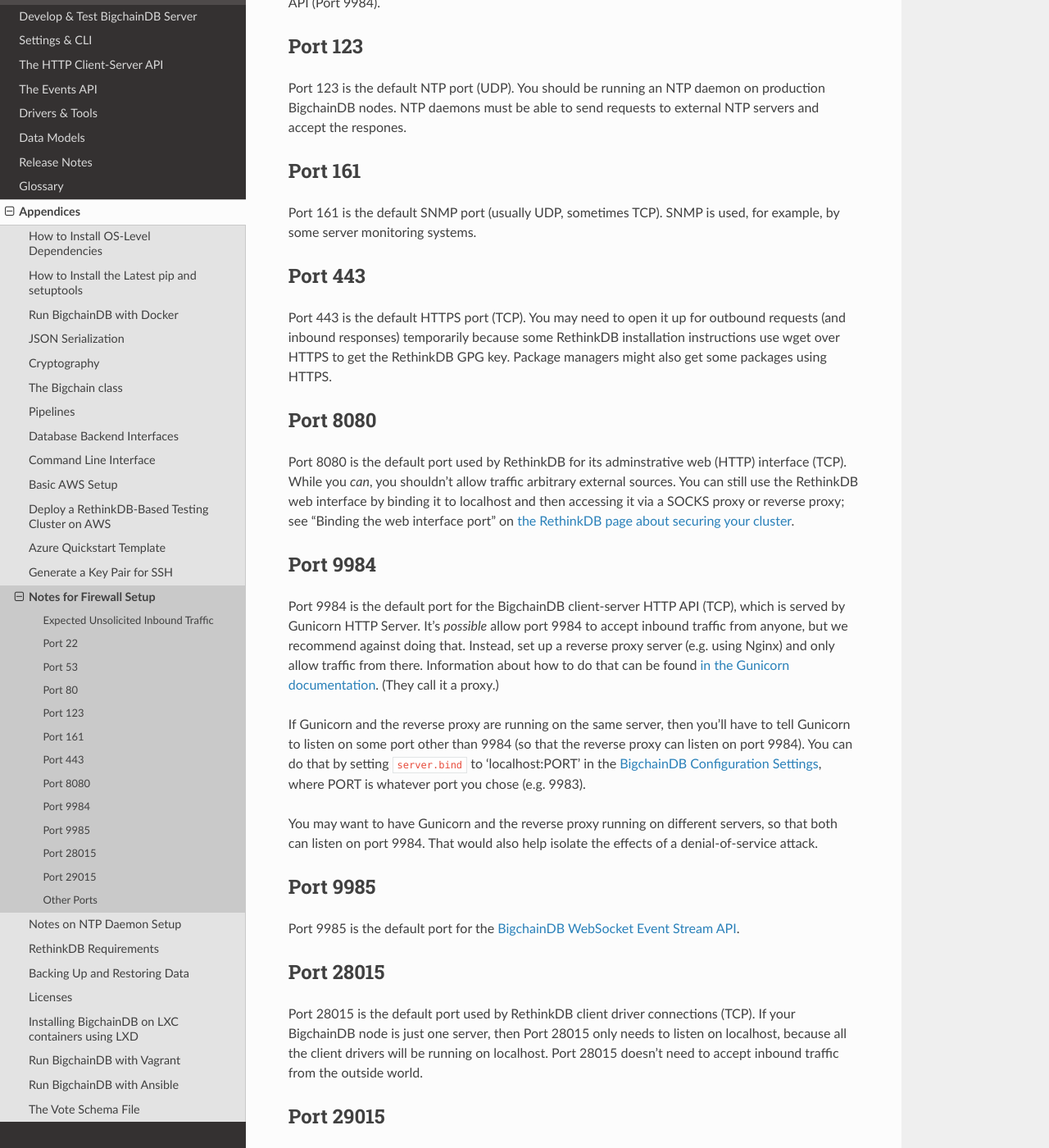
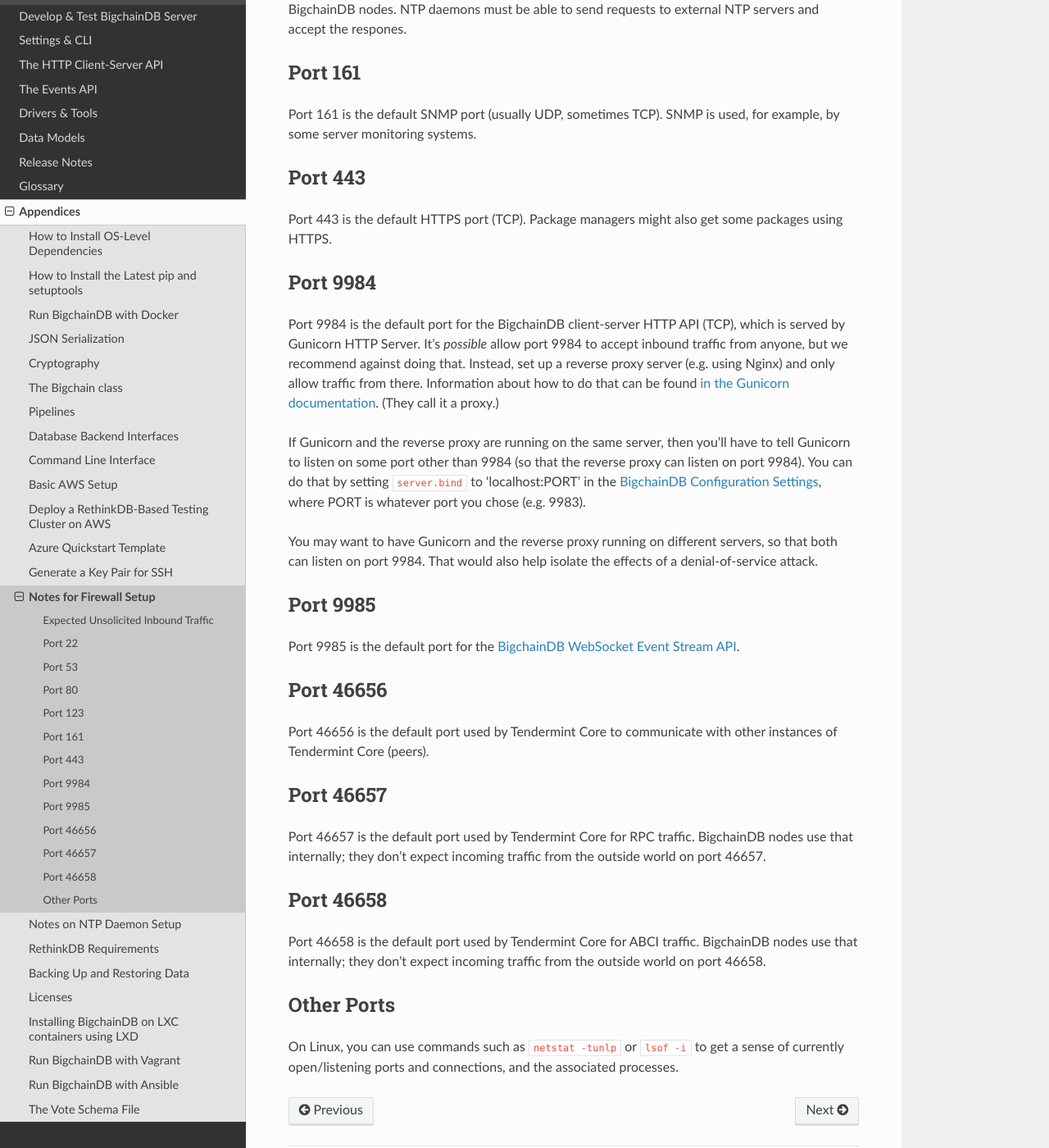
Before and after one commit to bigchaindb/bigchaindb, a Sphinx documentation site: the page built from docs/server/source/appendices/firewall-notes.md, in a window 1280 px wide and 1400 px high, scrolled down 1040 px. Shown: the whole window at 82% size. Built offline with Sphinx 7.4.7 and the Read the Docs theme 2.0.0, drawn with Linux system fonts in a browser that asks for light colours; some of the changed text lies outside the part shown.

Commit message:
Updated the Notes for Firewall Setup page in docs

```diff
--- a/docs/server/source/appendices/firewall-notes.md
+++ b/docs/server/source/appendices/firewall-notes.md
@@ -1,55 +1,41 @@
 # Notes for Firewall Setup
 
-This is a page of notes on the ports potentially used by BigchainDB nodes and the traffic they should expect, to help with firewall setup (and security group setup on AWS). This page is _not_ a firewall tutorial or step-by-step guide.
-
+This is a page of notes on the ports potentially used by BigchainDB nodes and the traffic they should expect, to help with firewall setup (or security group setup on cloud providers). This page is _not_ a firewall tutorial or step-by-step guide.
 
 ## Expected Unsolicited Inbound Traffic
 
-Assuming you aren't exposing the RethinkDB web interface on port 8080 (or any other port, because [there are more secure ways to access it](https://www.rethinkdb.com/docs/security/#binding-the-web-interface-port)), there are only three ports that should expect unsolicited inbound traffic:
+The following ports should expect unsolicited inbound traffic:
 
 1. **Port 22** can expect inbound SSH (TCP) traffic from the node administrator (i.e. a small set of IP addresses).
 1. **Port 9984** can expect inbound HTTP (TCP) traffic from BigchainDB clients sending transactions to the BigchainDB HTTP API.
 1. **Port 9985** can expect inbount WebSocket traffic from BigchainDB clients.
-1. If you're using RethinkDB, **Port 29015** can expect inbound TCP traffic from other RethinkDB nodes in the RethinkDB cluster (for RethinkDB intracluster communications).
-1. If you're using MongoDB, **Port 27017** can expect inbound TCP traffic from other nodes.
+1. **Port 46656** can expect inbount Tendermint P2P traffic from other Tendermint peers.
 
 All other ports should only get inbound traffic in response to specific requests from inside the node.
-
 
 ## Port 22
 
 Port 22 is the default SSH port (TCP) so you'll at least want to make it possible to SSH in from your remote machine(s).
 
-
 ## Port 53
 
 Port 53 is the default DNS port (UDP). It may be used, for example, by some package managers when look up the IP address associated with certain package sources.
 
-
 ## Port 80
 
-Port 80 is the default HTTP port (TCP). It's used by some package managers to get packages. It's _not_ used by the RethinkDB web interface (see Port 8080 below) or the BigchainDB client-server HTTP API (Port 9984).
-
+Port 80 is the default HTTP port (TCP). It's used by some package managers to get packages. It's _not_ the default port for the BigchainDB client-server HTTP API.
 
 ## Port 123
 
 Port 123 is the default NTP port (UDP). You should be running an NTP daemon on production BigchainDB nodes. NTP daemons must be able to send requests to external NTP servers and accept the respones.
 
-
 ## Port 161
 
 Port 161 is the default SNMP port (usually UDP, sometimes TCP). SNMP is used, for example, by some server monitoring systems.
 
-
 ## Port 443
 
-Port 443 is the default HTTPS port (TCP). You may need to open it up for outbound requests (and inbound responses) temporarily because some RethinkDB installation instructions use wget over HTTPS to get the RethinkDB GPG key. Package managers might also get some packages using HTTPS.
-
-
-## Port 8080
-
-Port 8080 is the default port used by RethinkDB for its adminstrative web (HTTP) interface (TCP). While you _can_, you shouldn't allow traffic arbitrary external sources. You can still use the RethinkDB web interface by binding it to localhost and then accessing it via a SOCKS proxy or reverse proxy; see "Binding the web interface port" on [the RethinkDB page about securing your cluster](https://rethinkdb.com/docs/security/).
-
+Port 443 is the default HTTPS port (TCP). Package managers might also get some packages using HTTPS.
 
 ## Port 9984
 
@@ -59,21 +45,21 @@
 
 You may want to have Gunicorn and the reverse proxy running on different servers, so that both can listen on port 9984. That would also help isolate the effects of a denial-of-service attack.
 
-
 ## Port 9985
 
 Port 9985 is the default port for the [BigchainDB WebSocket Event Stream API](../websocket-event-stream-api.html).
 
+## Port 46656
 
-## Port 28015
+Port 46656 is the default port used by Tendermint Core to communicate with other instances of Tendermint Core (peers).
 
-Port 28015 is the default port used by RethinkDB client driver connections (TCP). If your BigchainDB node is just one server, then Port 28015 only needs to listen on localhost, because all the client drivers will be running on localhost. Port 28015 doesn't need to accept inbound traffic from the outside world.
+## Port 46657
 
+Port 46657 is the default port used by Tendermint Core for RPC traffic. BigchainDB nodes use that internally; they don't expect incoming traffic from the outside world on port 46657.
 
-## Port 29015
+## Port 46658
 
-Port 29015 is the default port for RethinkDB intracluster connections (TCP). It should only accept incoming traffic from other RethinkDB servers in the cluster (a list of IP addresses that you should be able to find out).
-
+Port 46658 is the default port used by Tendermint Core for ABCI traffic. BigchainDB nodes use that internally; they don't expect incoming traffic from the outside world on port 46658.
 
 ## Other Ports
 
```
